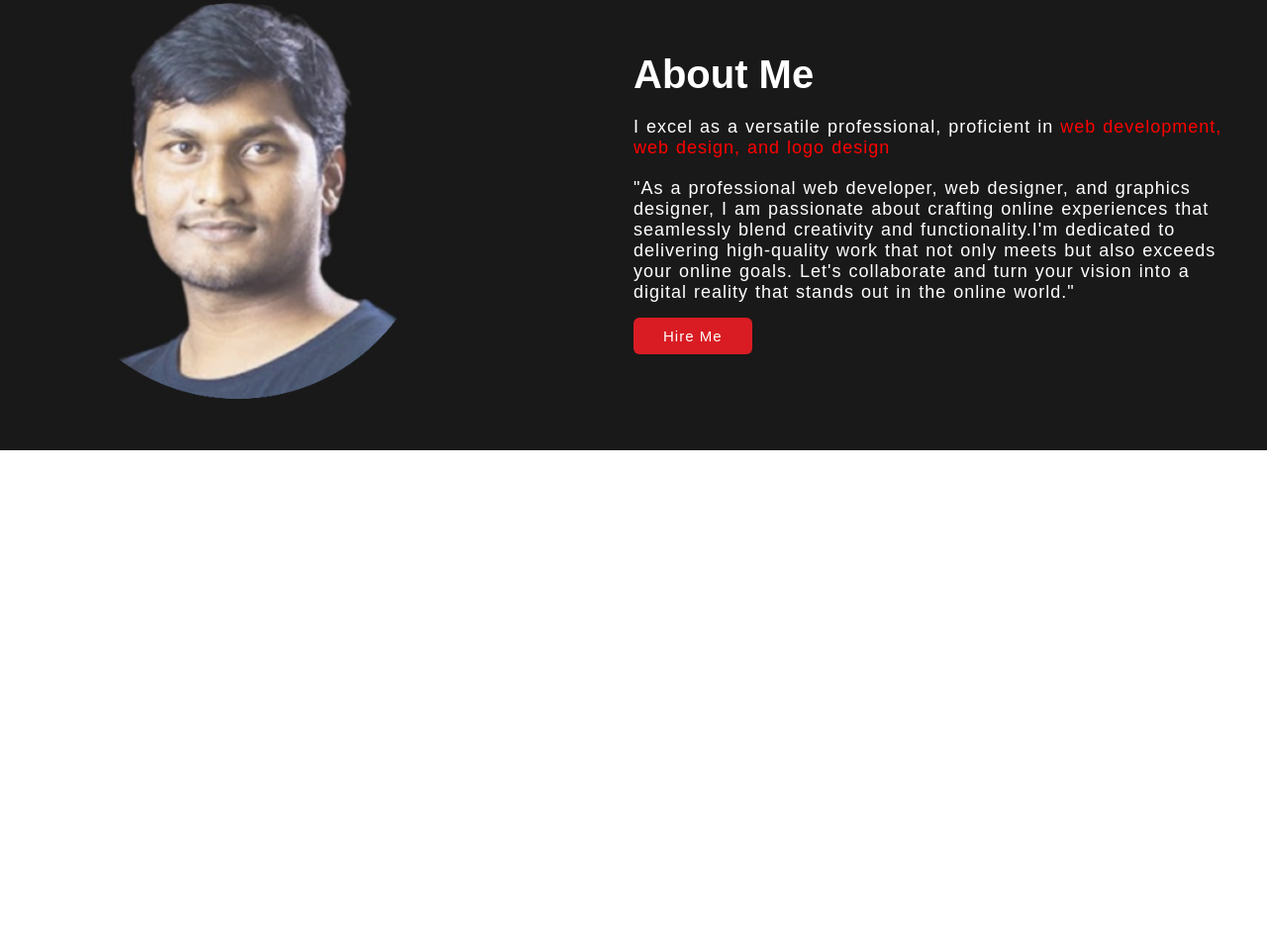
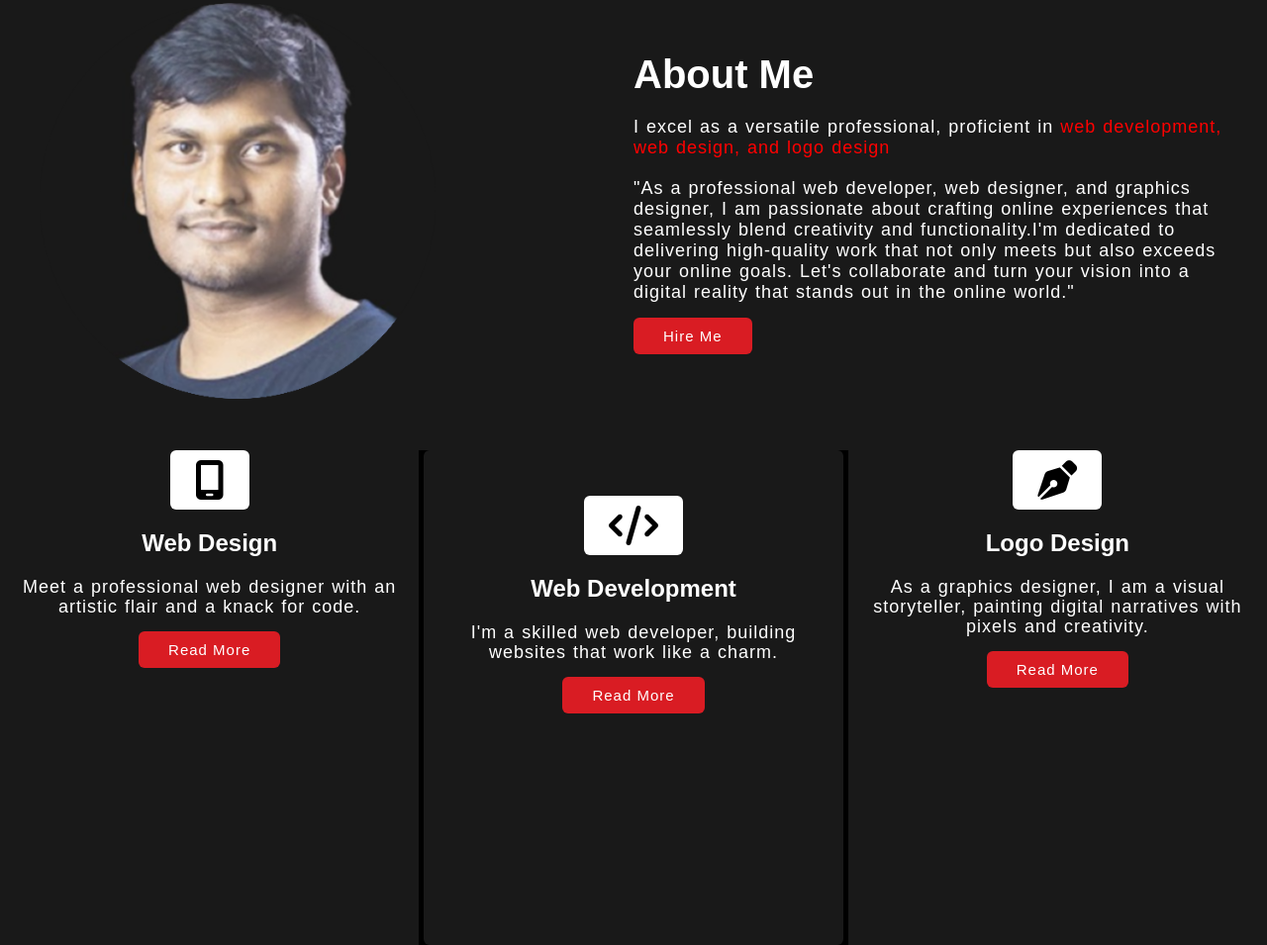
Before and after one commit to Shajedul-Shazid/shajedul-shajid-portfolio, a plain HTML site: page index.html in a window 1280 px wide. Shown: the part 685-1640 px from the top of the page at 99% size. Before the commit the page ends 1140 px from the top, so only its background shows below. Drawn offline with Linux system fonts and the light colour scheme.

Commit message:
service section 50 percent done

```diff
--- a/index.html
+++ b/index.html
@@ -3,8 +3,9 @@
 <head>
     <meta charset="UTF-8">
     <meta name="viewport" content="width=device-width, initial-scale=1.0">
-    <title>Document</title>
+    <title>shajedul-shajid</title>
     <link rel="stylesheet" href="style.css">
+    <script src="https://kit.fontawesome.com/100ea2ad90.js" crossorigin="anonymous"></script>
 </head>
 <body>
 
@@ -23,7 +24,7 @@
         <div class="left-side">
              <p>Hello I'm<br><span class="name">Shajedul Shajid</span></p>
              <h3>JAVASCRIPT || PHP || WORDPRESS EXPERT</h3>
-             <button class="btnProjects">My Projects</button>
+             <button class="btn">My Projects</button>
         </div>
         <div class="right-side">
              <img src="images/upwork-black.jpg" alt="">
@@ -40,10 +41,30 @@
                 <p class="quote">
                     "As a professional web developer, web designer, and graphics designer, I am passionate about crafting online experiences that seamlessly blend creativity and functionality.I'm dedicated to delivering high-quality work that not only meets but also exceeds your online goals. Let's collaborate and turn your vision into a digital reality that stands out in the online world."
                 </p>
-                <button class="btnProjects">Hire Me</button>
+                <button class="btn">Hire Me</button>
             </div>
     </section>
 
+    <section class="services-section">
+            <div class="web-design">
+                <i class="fa-solid fa-mobile-screen"></i>
+                <h2 class="service-head">Web Design</h2>
+                <p>Meet a professional web designer with an artistic flair and a knack for code.</p>
+                <button class="btn">Read More</button>
+             </div>
+             <div class="web-development">
+                <i class="fa-solid fa-code"></i>
+                <h2 class="service-head">Web Development</h2>
+                <p>I'm a skilled web developer, building websites that work like a charm.</p>
+                <button class="btn">Read More</button>
+             </div>
+             <div class="logo-design">
+                <i class="fa-solid fa-pen-nib"></i>
+                 <h2 class="service-head">Logo Design</h2>
+                 <p>As a graphics designer, I am a visual storyteller, painting digital narratives with pixels and creativity.</p>
+                 <button class="btn">Read More</button>
+             </div>
+    </section>
 
 
 </body>
--- a/style.css
+++ b/style.css
@@ -51,7 +51,7 @@ ul li a:hover{
     align-items: center;
     justify-content: space-around;
 }
-.btnProjects{
+.btn{
     margin-top: 15px;
     padding: 10px 30px;
     background-color: #D91C23;
@@ -62,7 +62,7 @@ ul li a:hover{
     outline: none;
     border: none;
 }
-.btnProjects:hover{
+.btn:hover{
     display: inline-block;
     background-color: #000000;
     border: red;
@@ -123,3 +123,48 @@ h2,p{
 }
 
 /* Services Section */
+
+.services-section{
+    background-color: black;
+
+    /* display: flex;
+    align-items: center;
+    text-align: center; */
+    display: grid;
+    grid-template-columns: 1fr 1fr 1fr;
+    grid-gap: 5px;
+    height: 500px;
+}
+.services-section i{
+   background-color: white;
+   font-size: 40px;
+   /* padding-bottom: 10px; */
+   padding: 10px 25px;
+   border-radius: 6px;
+}
+.services-section,.service,.moto{
+   text-align: center;
+}
+.web-design{
+   /* width: 33.33%; */
+   background-color: #191919;
+
+}
+.web-development{
+    /* width: 33.33%; */
+    background-color: #191919;
+    padding: 45px 30px;
+    border-radius: 6px;
+    border: 1px solid transparent;
+}
+.logo-design{
+    /* width: 33.33%; */
+    background-color: #191919;
+}
+.service-head{
+    margin-top: 20px;
+}
+.services-section p{
+    line-height: 20px;
+    text-align: center;
+}
```
